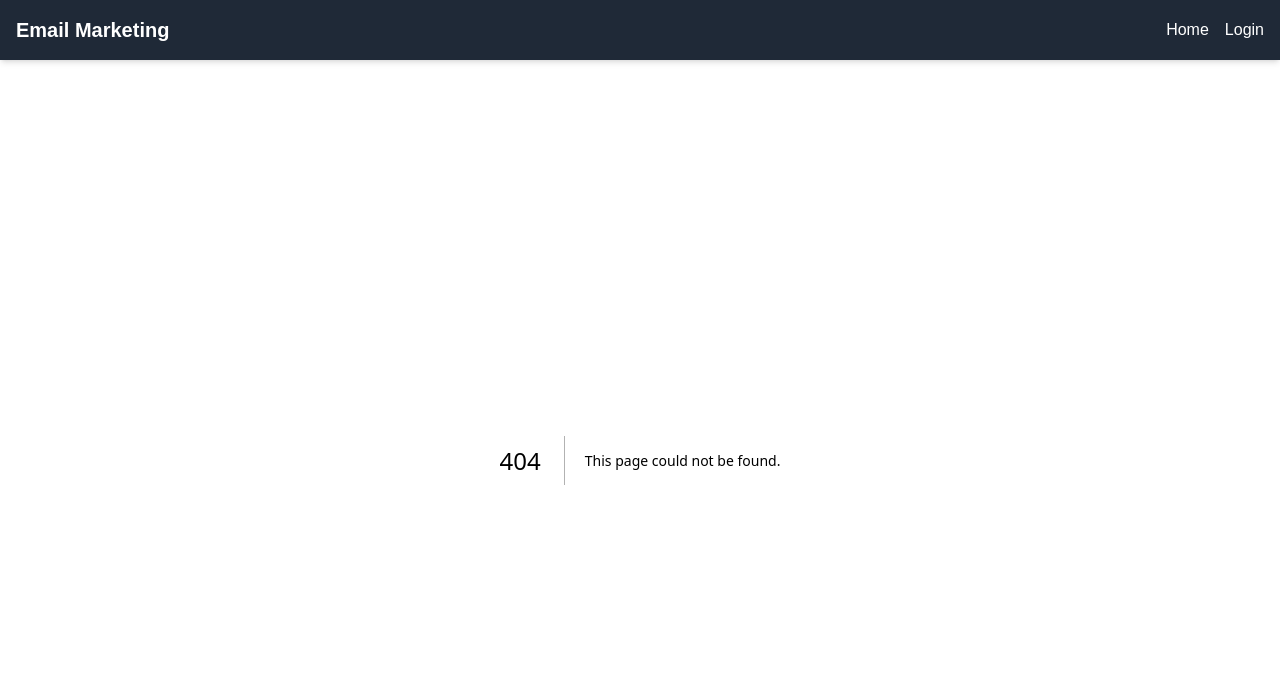
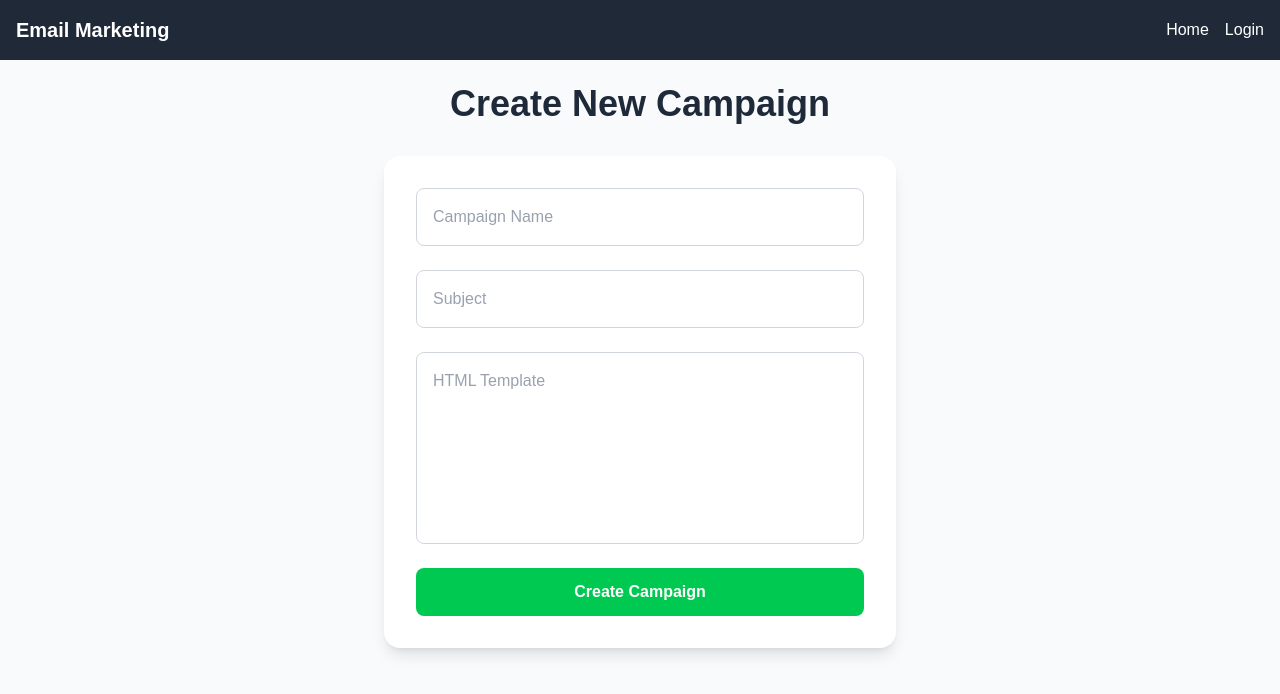
Before and after one commit to shaghidev/mailTracker, a Next.js app in the folder client/: page /dashboard/new in a window 1280 px wide. Before the commit this address had no page. Shown: the top 694 px of the page. Built offline with nearby package versions, Linux system fonts and the light colour scheme.

Commit message:
dodavanje liste kontakata

```diff
--- /dev/null
+++ b/client/src/app/contacts/page.tsx
@@ -0,0 +1,79 @@
+'use client';
+import { useEffect, useState } from 'react';
+import axios from 'axios';
+import { useAuth0 } from '@auth0/auth0-react';
+
+const API_URL = 'https://mailtracker-7jvy.onrender.com';
+
+interface ContactList {
+  id: string;
+  name: string;
+  emails: string[];
+}
+
+const ContactsPage = () => {
+  const { isAuthenticated, getAccessTokenSilently } = useAuth0();
+  const [lists, setLists] = useState<ContactList[]>([]);
+  const [loading, setLoading] = useState(true);
+
+  useEffect(() => {
+    if (!isAuthenticated) return;
+
+    const fetchLists = async () => {
+      try {
+        const token = await getAccessTokenSilently();
+        const res = await axios.get(`${API_URL}/api/contact_lists`, {
+          headers: { Authorization: `Bearer ${token}` },
+        });
+        setLists(res.data);
+      } catch (err) {
+        console.error(err);
+      } finally {
+        setLoading(false);
+      }
+    };
+
+    fetchLists();
+  }, [isAuthenticated, getAccessTokenSilently]);
+
+  if (!isAuthenticated)
+    return (
+      <div className="min-h-screen flex items-center justify-center bg-[#080D10] text-white">
+        <p className="text-lg">Login to see contact lists</p>
+      </div>
+    );
+
+  return (
+    <div className="min-h-screen p-8 bg-[#080D10] text-white">
+      <h1 className="text-4xl font-extrabold mb-8 text-[#2979FF]">Contact Lists</h1>
+
+      {loading ? (
+        <p className="text-gray-400">Loading lists...</p>
+      ) : lists.length === 0 ? (
+        <p className="text-gray-400">No contact lists found.</p>
+      ) : (
+        <div className="grid gap-6 sm:grid-cols-1 md:grid-cols-2 lg:grid-cols-3">
+          {lists.map((l) => (
+            <li
+              key={l.id}
+              className="bg-[#1F2937] p-6 rounded-2xl shadow-lg hover:shadow-xl transition-shadow cursor-pointer list-none"
+            >
+              <h2 className="font-bold text-xl mb-2 text-[#FFBD00]">{l.name}</h2>
+              <p className="text-gray-300">{l.emails.length} emails</p>
+              <div className="mt-4 flex gap-2">
+                <button className="flex-1 bg-[#2979FF] py-2 rounded-lg hover:bg-[#1C5FCC] transition-colors">
+                  View
+                </button>
+                <button className="flex-1 bg-red-600 py-2 rounded-lg hover:bg-red-700 transition-colors">
+                  Delete
+                </button>
+              </div>
+            </li>
+          ))}
+        </div>
+      )}
+    </div>
+  );
+};
+
+export default ContactsPage;
--- /dev/null
+++ b/client/src/app/dashboard/new/page.tsx
@@ -0,0 +1,91 @@
+'use client';
+import { useState } from 'react';
+import { useRouter } from 'next/navigation';
+import { useAuth0 } from '@auth0/auth0-react';
+
+const NewCampaignPage = () => {
+  const { isAuthenticated } = useAuth0();
+  const router = useRouter();
+  const [name, setName] = useState('');
+  const [subject, setSubject] = useState('');
+  const [htmlTemplate, setHtmlTemplate] = useState('');
+  const [loading, setLoading] = useState(false);
+
+  const handleSubmit = async (e: React.FormEvent) => {
+    e.preventDefault();
+    if (!isAuthenticated) return;
+
+    setLoading(true);
+    try {
+      // TODO: pozovi backend API za kreiranje kampanje
+      console.log({ name, subject, htmlTemplate });
+      router.push('/dashboard');
+    } catch (err) {
+      console.error(err);
+    } finally {
+      setLoading(false);
+    }
+  };
+
+  return (
+    <div className="min-h-screen flex flex-col items-center justify-start bg-gray-50 p-6">
+      <h1 className="text-4xl font-extrabold mb-8 text-gray-800">Create New Campaign</h1>
+
+      <form
+        onSubmit={handleSubmit}
+        className="bg-white p-8 rounded-2xl shadow-lg w-full max-w-lg flex flex-col gap-6"
+      >
+        <input
+          type="text"
+          placeholder="Campaign Name"
+          value={name}
+          onChange={(e) => setName(e.target.value)}
+          className="border border-gray-300 p-4 rounded-lg focus:outline-none focus:ring-2 focus:ring-blue-400 focus:border-blue-400 placeholder-gray-400 text-gray-800 transition-colors"
+          required
+        />
+
+        <input
+          type="text"
+          placeholder="Subject"
+          value={subject}
+          onChange={(e) => setSubject(e.target.value)}
+          className="border border-gray-300 p-4 rounded-lg focus:outline-none focus:ring-2 focus:ring-blue-400 focus:border-blue-400 placeholder-gray-400 text-gray-800 transition-colors"
+          required
+        />
+
+        <textarea
+          placeholder="HTML Template"
+          value={htmlTemplate}
+          onChange={(e) => setHtmlTemplate(e.target.value)}
+          className="border border-gray-300 p-4 rounded-lg focus:outline-none focus:ring-2 focus:ring-blue-400 focus:border-blue-400 placeholder-gray-400 text-gray-800 transition-colors h-48 resize-none"
+          required
+        />
+
+        <button
+          type="submit"
+          className={`w-full py-3 rounded-lg font-semibold text-white transition-colors ${
+            loading ? 'bg-green-400 cursor-not-allowed' : 'bg-green-500 hover:bg-green-600'
+          }`}
+          disabled={loading}
+        >
+          {loading ? 'Creating...' : 'Create Campaign'}
+        </button>
+      </form>
+
+      {/* ---------------------------- */}
+      {/* Live HTML Preview */}
+      {/* ---------------------------- */}
+      {htmlTemplate && (
+        <div className="mt-8 w-full max-w-lg bg-gray-100 p-4 rounded-lg shadow-inner">
+          <h2 className="text-xl font-semibold mb-2 text-gray-700">Live Preview</h2>
+          <div
+            className="border border-gray-300 p-4 rounded bg-white overflow-auto"
+            dangerouslySetInnerHTML={{ __html: htmlTemplate }}
+          />
+        </div>
+      )}
+    </div>
+  );
+};
+
+export default NewCampaignPage;
--- a/client/src/app/dashboard/page.tsx
+++ b/client/src/app/dashboard/page.tsx
@@ -14,18 +14,12 @@ const DashboardPage = () => {
   const [campaigns, setCampaigns] = useState<Campaign[]>([]);
   const [loadingCampaigns, setLoadingCampaigns] = useState(true);
 
-  // ----------------------------
   // Preusmjeravanje korisnika
-  // ----------------------------
   useEffect(() => {
-    if (!isLoading && !isAuthenticated) {
-      router.push('/');
-    }
+    if (!isLoading && !isAuthenticated) router.push('/');
   }, [isLoading, isAuthenticated, router]);
 
-  // ----------------------------
   // Dohvat kampanja
-  // ----------------------------
   useEffect(() => {
     if (isAuthenticated) {
       setLoadingCampaigns(true);
@@ -36,28 +30,31 @@ const DashboardPage = () => {
     }
   }, [isAuthenticated, fetchCampaigns]);
 
-  // ----------------------------
-  // Loader dok Auth0 učitava
-  // ----------------------------
+  // Loader
   if (isLoading || (!isAuthenticated && !loadingCampaigns)) {
     return (
-      <div className="flex items-center justify-center min-h-screen bg-gray-100">
-        <div className="animate-spin rounded-full h-12 w-12 border-b-2 border-gray-900"></div>
+      <div className="flex items-center justify-center min-h-screen bg-gray-50">
+        <div className="animate-spin rounded-full h-12 w-12 border-b-2 border-blue-600"></div>
       </div>
     );
   }
 
-  // ----------------------------
-  // Dashboard content
-  // ----------------------------
   return (
-    <div className="min-h-screen flex flex-col items-center bg-gray-100 p-6">
-      <h1 className="text-3xl font-bold mb-6">Dashboard</h1>
+    <div className="min-h-screen flex flex-col items-center bg-gray-50 p-6">
+      <div className="w-full max-w-6xl flex justify-between items-center mb-6">
+        <h1 className="text-4xl font-extrabold text-gray-800">Dashboard</h1>
+        <button
+          onClick={() => router.push('/dashboard/new')}
+          className="bg-blue-600 text-white px-5 py-2 rounded-lg shadow hover:bg-blue-700 transition-colors"
+        >
+          + New Campaign
+        </button>
+      </div>
 
       {loadingCampaigns ? (
-        <p className="text-gray-700">Loading campaigns...</p>
+        <p className="text-gray-600">Loading campaigns...</p>
       ) : campaigns.length === 0 ? (
-        <p className="text-gray-700">No campaigns found.</p>
+        <p className="text-gray-600">No campaigns found.</p>
       ) : (
         <div className="w-full max-w-6xl grid gap-6 md:grid-cols-2 lg:grid-cols-3">
           {campaigns.map((c) => (
--- a/client/src/components/Navbar/Navbar.tsx
+++ b/client/src/components/Navbar/Navbar.tsx
@@ -10,14 +10,22 @@ const Navbar = () => {
   return (
     <nav className="bg-[#1F2937] text-white shadow-md p-4 flex justify-between items-center">
       <h1 className="text-xl font-bold">Email Marketing</h1>
-      <div className="space-x-4">
+      <div className="space-x-4 flex items-center">
+        <Link href="/" className="hover:text-[#2979FF]">
+          Home
+        </Link>
         {isAuthenticated && (
-          <Link href="/dashboard" className="hover:text-[#2979FF]">
-            Dashboard
-          </Link>
+          <>
+            <Link href="/dashboard" className="hover:text-[#2979FF]">
+              Dashboard
+            </Link>
+            <Link href="/contacts" className="hover:text-[#2979FF]">
+              Contacts
+            </Link>
+            <LogoutButton />
+          </>
         )}
-        <Link href="/" className="hover:text-[#2979FF]">Home</Link>
-        {isAuthenticated ? <LogoutButton /> : <LoginButton />}
+        {!isAuthenticated && <LoginButton />}
       </div>
     </nav>
   );
```
Also changed, not shown: client/src/app/create-campaign/page.tsx (deleted), 2 other files (tests, documents, lock files or other folders).
